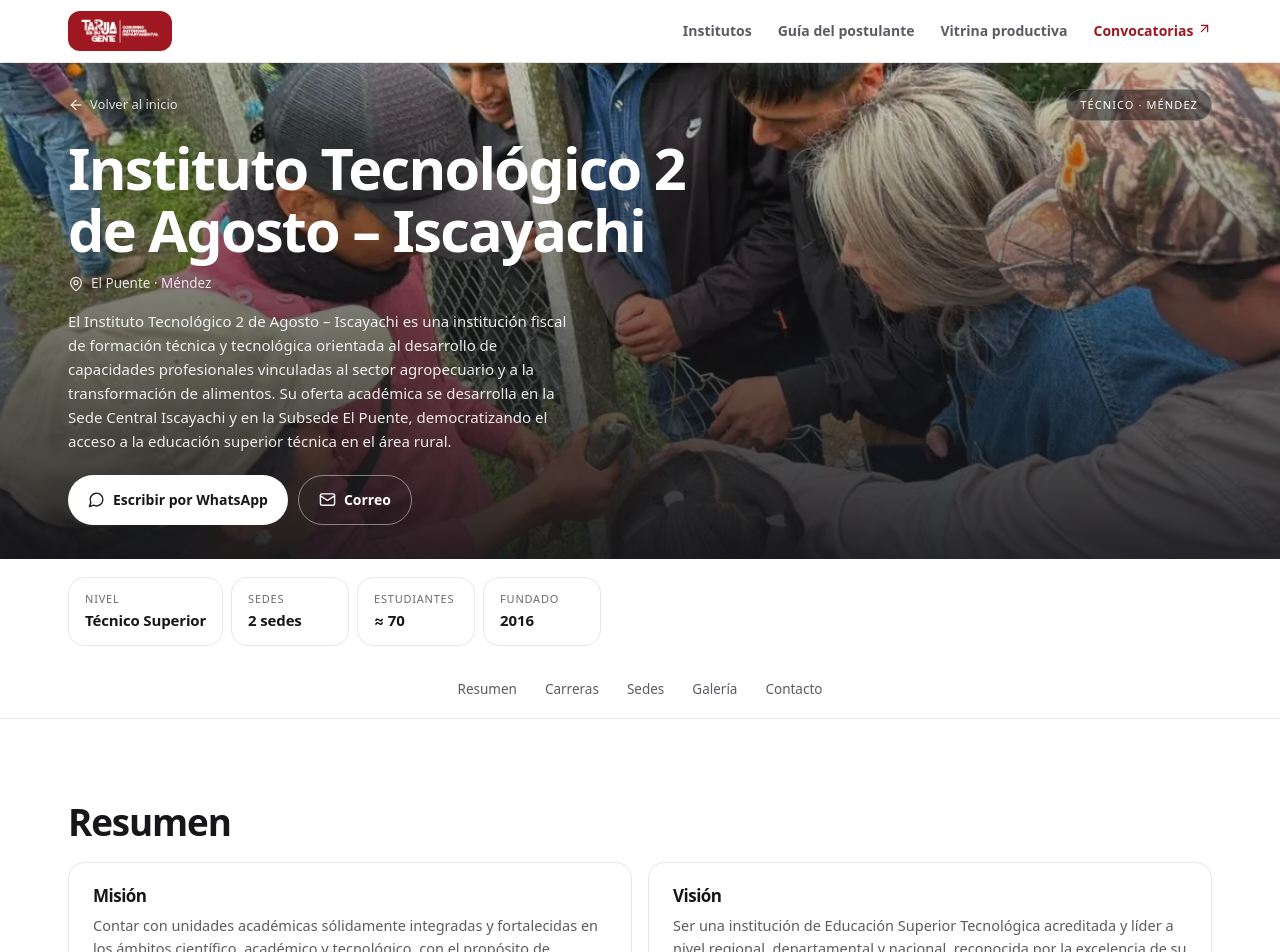
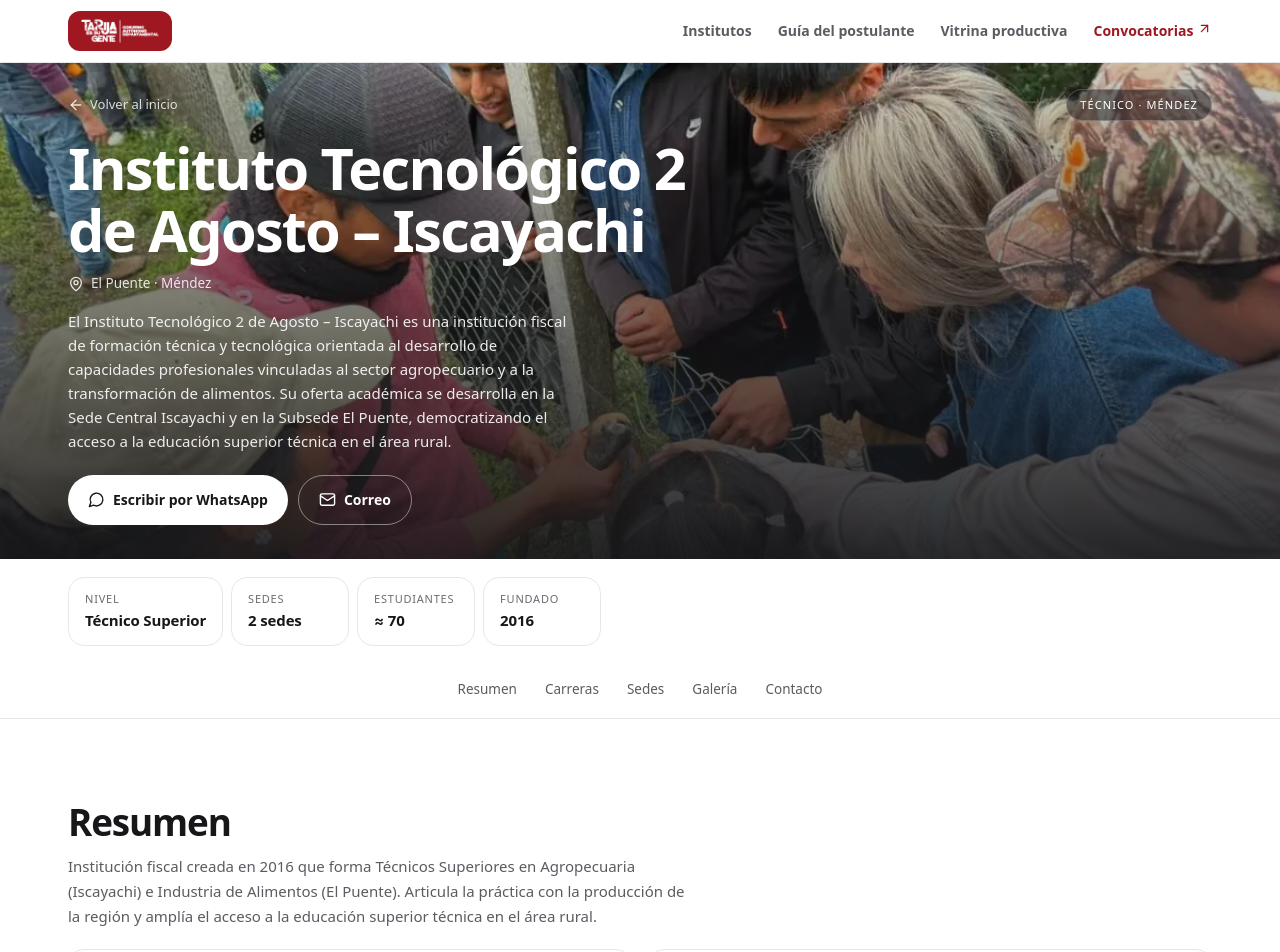
Before and after one commit to Marylm153/institutosweb, a React (Vite) app: page /#/instituto/2-de-agosto in a window 1280 px wide. Shown: the top 952 px of the page. Built offline with nearby package versions, Linux system fonts and the light colour scheme.

Commit message:
Agregar párrafo de resumen a todas las fichas

```diff
--- a/src/data/institutes/2-de-agosto.ts
+++ b/src/data/institutes/2-de-agosto.ts
@@ -16,6 +16,8 @@ export const dosDeAgosto: InstituteDetail = {
     'Ser una institución de Educación Superior Tecnológica acreditada y líder a nivel regional, departamental y nacional, reconocida por la excelencia de su formación académica, científica y tecnológica, orientada a la investigación, la innovación y el desarrollo sostenible; formando profesionales emprendedores, competentes y comprometidos con la transformación productiva, socioeconómica, cultural y ambiental de la región.',
   summary:
     'El Instituto Tecnológico 2 de Agosto – Iscayachi es una institución fiscal de formación técnica y tecnológica orientada al desarrollo de capacidades profesionales vinculadas al sector agropecuario y a la transformación de alimentos. Su oferta académica se desarrolla en la Sede Central Iscayachi y en la Subsede El Puente, democratizando el acceso a la educación superior técnica en el área rural.',
+  about:
+    'Institución fiscal creada en 2016 que forma Técnicos Superiores en Agropecuaria (Iscayachi) e Industria de Alimentos (El Puente). Articula la práctica con la producción de la región y amplía el acceso a la educación superior técnica en el área rural.',
   history: [
     'El Instituto Tecnológico 2 de Agosto – Sede Central Iscayachi y Subsede El Puente, de carácter fiscal, nace con la finalidad de democratizar el acceso a la educación superior técnica tecnológica en el área rural, brindando oportunidades de formación profesional a jóvenes de las comunidades del municipio de El Puente y regiones cercanas del departamento de Tarija.',
     'Fue creado oficialmente en la gestión 2016, iniciando sus actividades académicas con la carrera de Agropecuaria a nivel Técnico Superior, y se constituyó desde sus inicios en un referente de formación técnica en el distrito de Iscayachi. Su funcionamiento fue autorizado mediante Resolución Ministerial N.º 0033/2016.',
--- a/src/data/institutes/capacitacion-musical.ts
+++ b/src/data/institutes/capacitacion-musical.ts
@@ -12,6 +12,8 @@ export const capacitacionMusical: InstituteDetail = {
     'Consolidarse como un programa de formación musical reconocido a nivel departamental, ampliando el acceso a la educación musical y fortaleciendo su presencia en diferentes zonas del departamento de Tarija.',
   summary:
     'El Programa de Capacitación Musical de Niños, Niñas y Adolescentes de la Orquesta Sinfónica Departamental de Tarija promueve la prevención social a través de la música y acerca la formación instrumental y la práctica orquestal a distintos barrios de la ciudad, con el propósito de contribuir a la reducción de la delincuencia, el consumo de alcohol y el analfabetismo cultural y musical.',
+  about:
+    'Programa de la Dirección de Educación, Ciencia y Tecnología (G.A.D.T.) que, a través de la Orquesta Sinfónica Departamental, acerca la formación musical a niños, niñas y adolescentes en distintas sedes de la ciudad de Tarija, como herramienta de integración y prevención social.',
   history: [
     '“La música puede convertirse en una oportunidad de formación, integración y crecimiento para niños y jóvenes, sin importar el lugar donde vivan.” Con ese enfoque, el Programa de Capacitación Musical de la Dirección de Educación, Ciencia y Tecnología (Secretaría de Desarrollo Humano del G.A.D.T.) utiliza la música como herramienta de prevención social.',
     'El programa crea núcleos o sedes de formación musical dirigidos a niños, niñas y adolescentes, especialmente en situación de vulnerabilidad, con el fin de brindar una nueva oportunidad de vida, fomentar valores fundamentales y promover su integración social y cultural.',
--- a/src/data/institutes/emborozu.ts
+++ b/src/data/institutes/emborozu.ts
@@ -13,6 +13,8 @@ export const emborozu: InstituteDetail = {
     'Consolidarse como una institución de formación técnica y tecnológica de referencia en el municipio de Padcaya y la región, articulada con el sector productivo y turístico.',
   summary:
     'El Instituto Tecnológico Emborozú es una institución de formación técnica y tecnológica orientada a la formación integral de profesionales técnicos superiores, respondiendo a las necesidades productivas, económicas y sociales de la región. Su oferta se desarrolla en la Sede Central de la comunidad de Emborozú y en la Sub Sede de Rosillas, con aproximadamente un 70% de formación práctica y 30% teórica.',
+  about:
+    'Institución fiscal de formación técnica con Sede Central en la comunidad de Emborozú y Sub Sede en Rosillas (Padcaya). Ofrece Industria de Alimentos, Turismo y Agropecuaria, y Veterinaria y Zootecnia, con formación mayoritariamente práctica y servicios de internado y comedor.',
   history: [
     'La Sede Central funciona en la comunidad de Emborozú, municipio de Padcaya, autorizada mediante Resolución Ministerial N.º 657/2015 y N.º 186/2013, y ofrece las carreras de Industria de Alimentos, Turismo y Agropecuaria a nivel Técnico Superior.',
     'La Sub Sede de Rosillas, en el mismo municipio, fue autorizada mediante Resolución Ministerial N.º 192/2019 y N.º 551/2019, y en ella se desarrolla la carrera de Veterinaria y Zootecnia a nivel Técnico Superior.',
--- a/src/data/institutes/uriondo.ts
+++ b/src/data/institutes/uriondo.ts
@@ -13,6 +13,8 @@ export const uriondo: InstituteDetail = {
     'El Instituto Tecnológico Uriondo es una institución de educación técnica y tecnológica productiva comunitaria que se constituye en un instrumento de integración con el sector productivo de la región, con una pertinencia académica sociocultural, contribuyendo a la innovación productiva e industrial para el desarrollo de nuestra sociedad en armonía con la naturaleza para el vivir bien.',
   summary:
     'El Instituto Tecnológico “Uriondo” es una institución de educación técnica y tecnológica productiva que forma Técnicos Superiores en Viticultura y Enología, articulando la formación con el sector productivo vitivinícola del municipio de Uriondo. Funciona en la comunidad de Calamuchita y fue creado mediante Resolución Ministerial N.º 244/2015.',
+  about:
+    'Institución de educación técnica y tecnológica productiva que forma Técnicos Superiores en Viticultura y Enología, articulada con la cadena vitivinícola del municipio de Uriondo. Funciona en la comunidad de Calamuchita.',
   sedes: [
     {
       name: 'Sede Calamuchita',
```
